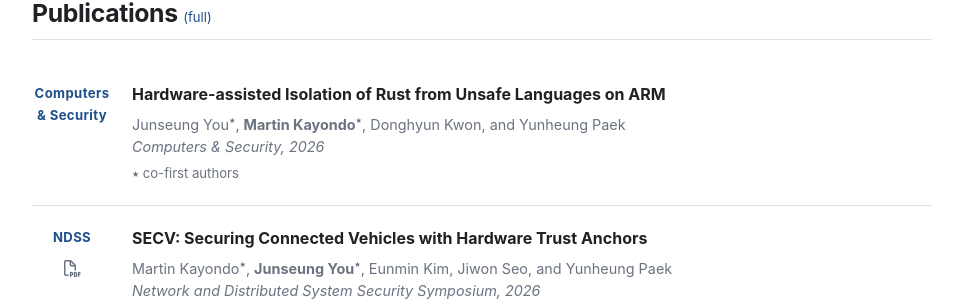
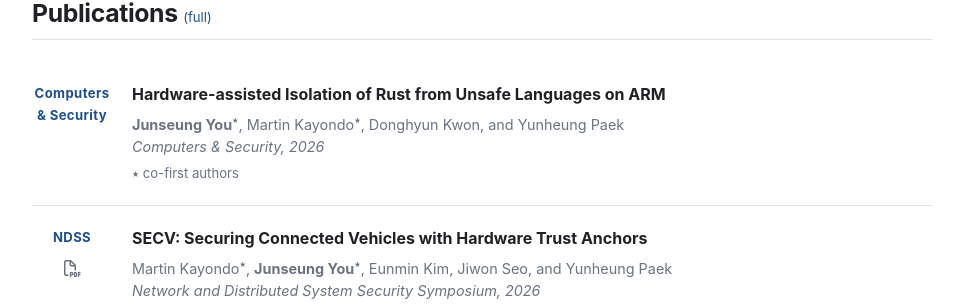
Before and after one commit to junseungyou/junseungyou.github.io, a Jekyll site: the page built from index.markdown, in a window 1280 px wide and 900 px high, scrolled down 584 px. Shown: the part 144-452 px from the top of the window, without its empty margins (158-1121 px from the left). Built offline with Jekyll 4.4.1, drawn with Linux system fonts in a browser that asks for light colours; nearby versions of some CDN libraries.

```diff
--- a/index.markdown
+++ b/index.markdown
@@ -85,7 +85,7 @@ layout: default
             Hardware-assisted Isolation of Rust from Unsafe Languages on ARM
         </div>
         <div class="pub-authors">
-            Junseung You<sup>⭑</sup>, <strong>Martin Kayondo</strong><sup>⭑</sup>, Donghyun Kwon, and Yunheung Paek
+            <strong>Junseung You</strong><sup>⭑</sup>, Martin Kayondo<sup>⭑</sup>, Donghyun Kwon, and Yunheung Paek
         </div>
         <div class="pub-conference">
             Computers & Security, 2026
```
